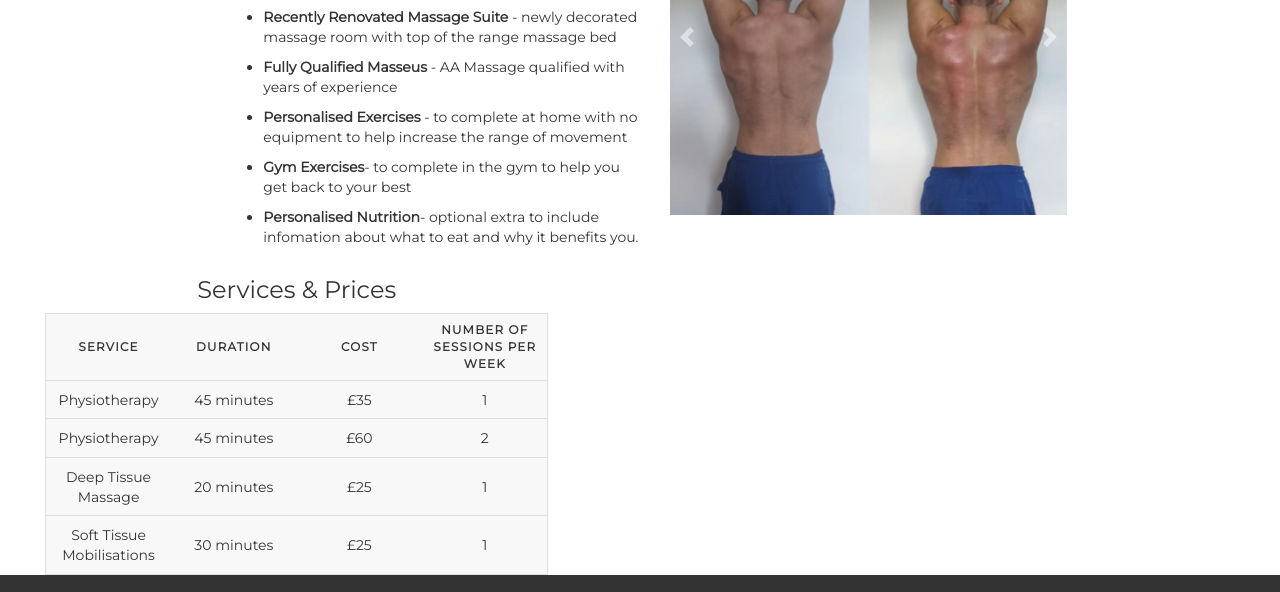
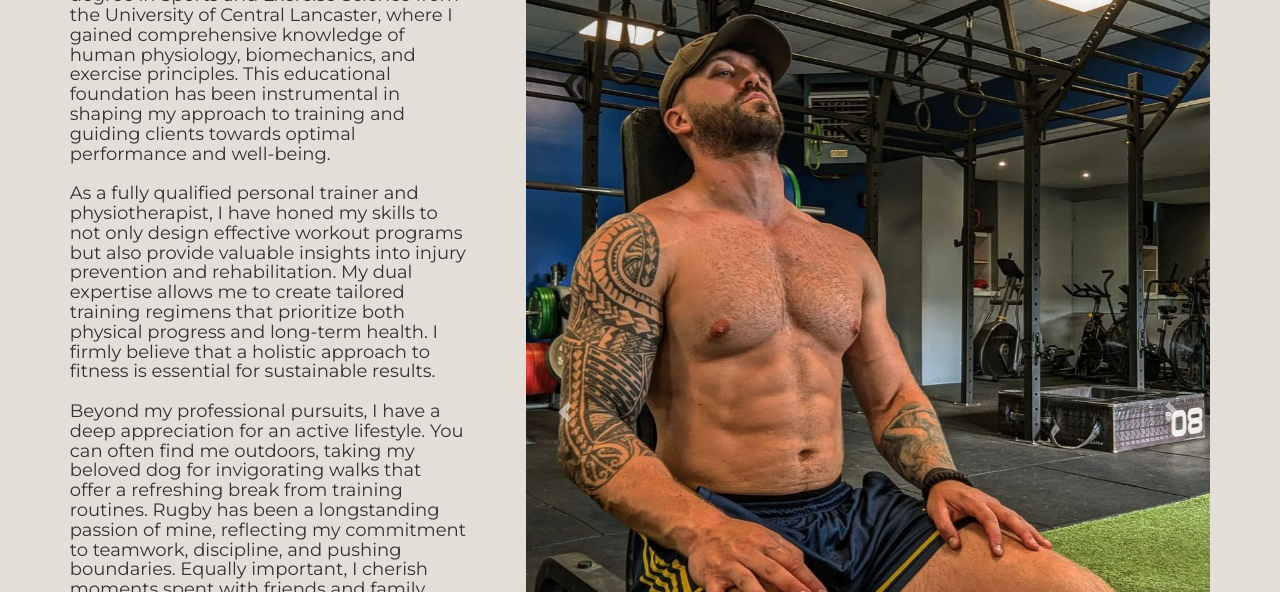
Before and after one commit to Danny-Lambert/liamWigginsWebsite, a website: page about.html in a window 1280 px wide. Shown: the part 423-1015 px from the top of the page. Drawn offline with nearby package versions, Linux system fonts and the light colour scheme; grey boxes are pictures that could not be loaded; a web font is replaced by a local one.

Commit message:
added about me page and images

```diff
--- a/about.html
+++ b/about.html
@@ -53,7 +53,7 @@ function menuToggle() {
 }
 
 </script>
-<body>
+<body class="physioPage">
   <nav class="theNavBar">
     <div class="align-items-center container d-flex justify-content-between my-3">
       <span id="fullNavIcons">
@@ -84,19 +84,19 @@ function menuToggle() {
   <div class="topBannerImage topBannerImagePhysio w-100 justify-content-center align-items-center d-flex">
     <h1 class="text-white font-weight-bold">ABOUT</h1>
   </div>
-      <div class="row justify-content-lg-center">
-      <div class="col-lg-4 col-10 ml-5 whatToExpectBox">
-        <h1>What to expect</h1>
-        <ul>
-          <li class="mb-3"><strong>Full Consultation</strong> - Each massage option includes a 10 minutes diagnosis talk before and a 5 minute recap afterwards </li>
-          <li class="mb-3"><strong>Recently Renovated Massage Suite</strong> - newly decorated massage room with top of the range massage bed</li>
-          <li class="mb-3"><strong>Fully Qualified Masseus</strong> - AA Massage qualified with years of experience</li>
-          <li class="mb-3"><strong>Personalised Exercises</strong> - to complete at home with no equipment to help increase the range of movement </li>
-          <li class="mb-3"><strong>Gym Exercises</strong>- to complete in the gym to help you get back to your best </li>
-          <li class="mb-3"><strong>Personalised Nutrition</strong>- optional extra to include infomation about what to eat and why it benefits you.</li>
-        </ul>
+  <div class="row mt-5 justify-content-lg-evenly justify-content-center">
+  <div class="col-xl-4 col-10 whatToExpectBox">
+        <h4>I am Liam Wiggins, a dedicated and experienced personal trainer who is passionate about helping individuals achieve their fitness aspirations. I hold a degree in Sports and Exercise Science from the University of Central Lancaster, where I gained comprehensive knowledge of human physiology, biomechanics, and exercise principles. This educational foundation has been instrumental in shaping my approach to training and guiding clients towards optimal performance and well-being.
+            <br><br>
+            As a fully qualified personal trainer and physiotherapist, I have honed my skills to not only design effective workout programs but also provide valuable insights into injury prevention and rehabilitation. My dual expertise allows me to create tailored training regimens that prioritize both physical progress and long-term health. I firmly believe that a holistic approach to fitness is essential for sustainable results.
+            <br><br>
+
+            Beyond my professional pursuits, I have a deep appreciation for an active lifestyle. You can often find me outdoors, taking my beloved dog for invigorating walks that offer a refreshing break from training routines. Rugby has been a longstanding passion of mine, reflecting my commitment to teamwork, discipline, and pushing boundaries. Equally important, I cherish moments spent with friends and family, recognizing the significance of balance in maintaining a fulfilling life.
+            <br><br>
+
+            My training philosophy centers on fostering a positive and motivating environment. I understand that each individual's journey is unique, and I am dedicated to tailoring my guidance to align with personal goals and preferences. Whether you're aiming to enhance your athletic performance, recover from an injury, or simply lead a healthier lifestyle, I am committed to supporting you every step of the way. By working together, we will not only achieve your fitness goals but also cultivate a sustainable and enjoyable approach to health that extends far beyond the gym.</p>
     </div>
-        <div id="carouselExampleIndicators" class="carousel slide col-lg-4 col-10" data-ride="carousel">
+    <div id="carouselExampleIndicators" class="carousel slide col-xl-auto ml-lg-5 ml-0 col-10 mt-5" data-ride="carousel">
       <ol class="carousel-indicators">
         <li data-target="#carouselExampleIndicators" data-slide-to="0" class="active"></li>
         <li data-target="#carouselExampleIndicators" data-slide-to="1"></li>
@@ -104,13 +104,13 @@ function menuToggle() {
       </ol>
       <div class="carousel-inner">
         <div class="carousel-item active">
-              <img src="./images/physioImageSmall1.png" class="d-block w-100" alt="...">
+          <img src="./images/aboutPic3.png" class="d-block w-100" alt="...">
         </div>
         <div class="carousel-item">
-              <img src="./images/physioImageSmall2.png" class="d-block w-100" alt="...">
+          <img src="./images/aboutPic1.png" class="d-block w-100" alt="...">
         </div>
         <div class="carousel-item">
-              <img src="./images/physioImageSmall3.png" class="d-block w-100" alt="...">
+          <img src="./images/aboutPic2.png" class="d-block w-100" alt="...">
         </div>
       </div>
       <a class="carousel-control-prev" href="#carouselExampleIndicators" role="button" data-slide="prev">
@@ -123,46 +123,9 @@ function menuToggle() {
       </a>
     </div>
   </div>
-        <div class="row">
+    <div class="row justify-content-center my-5">
     <div class="col-10 col-lg-5 ml-5 my-5 my-lg-0 text-center">
-          <h3>Services & Prices</h1>
 
-        <table>
-          <thead>
-            <tr>
-              <th scope="col">Service</th>
-              <th scope="col">Duration</th>
-              <th scope="col">Cost</th>
-              <th scope="col">Number of Sessions Per Week</th>
-            </tr>
-          </thead>
-          <tbody>
-            <tr>
-              <td data-label="Service">Physiotherapy</td>
-              <td data-label="Duration">45 minutes</td>
-              <td data-label="Cost">£35</td>
-              <td data-label="Nº of Sessions P/W">1</td>
-            </tr>
-            <tr>
-              <td data-label="Service">Physiotherapy</td>
-              <td data-label="Duration">45 minutes</td>
-              <td data-label="Cost">£60</td>
-              <td data-label="Nº of Sessions P/W">2</td>
-            </tr>
-            <tr>
-              <td scope="row" data-label="Service">Deep Tissue Massage</td>
-              <td data-label="Duration">20 minutes</td>
-              <td data-label="Cost">£25</td>
-              <td data-label="Nº of Sessions P/W">1</td>
-            </tr>
-            <tr>
-              <td scope="row" data-label="Service">Soft Tissue Mobilisations</td>
-              <td data-label="Duration">30 minutes</td>
-              <td data-label="Cost">£25</td>
-              <td data-label="Nº of Sessions P/W">1</td>
-            </tr>
-          </tbody>
-        </table>
   </div>
   </div>
 
@@ -195,5 +158,6 @@ function menuToggle() {
       <script>
         AOS.init();
       </script>
+
 </body>
 </html>
```
Also changed, not shown: images/aboutPic1.png (added), images/aboutPic2.png (added), images/aboutPic3.png (added). Lines whose indentation alone changed are shown as unchanged.
